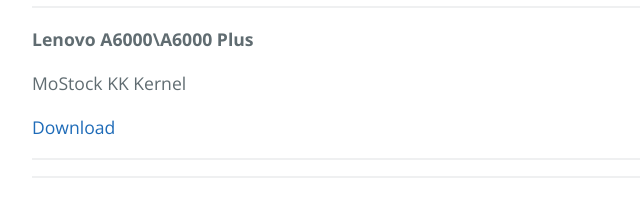
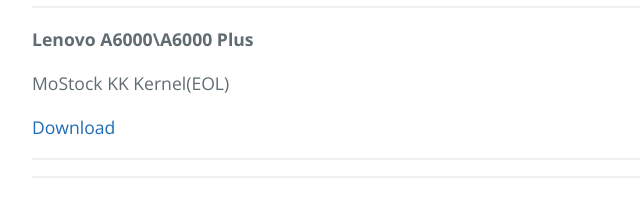
Before and after one commit to chhapil/chhapi.github.io, a plain HTML site: page index.html in a window 1280 px wide. Shown: the part 872-1079 px from the top of the page, 192-832 px from the left. Drawn offline with nearby package versions, Linux system fonts and the light colour scheme; no server answers.

```diff
--- a/index.html
+++ b/index.html
@@ -44,7 +44,7 @@
 <hr>
 <hr>
 <p><b>Lenovo A6000\A6000 Plus</b><br>
-<p>MoStock KK Kernel</p>
+<p>MoStock KK Kernel(EOL)</p>
 <a href="https://github.com/chhapil/Kernel-Lenovo-A6000-KK/releases" class="mostock-download">Download</a></p>
 <p class="mostock-release-info"></p>
 <hr><hr>
```
